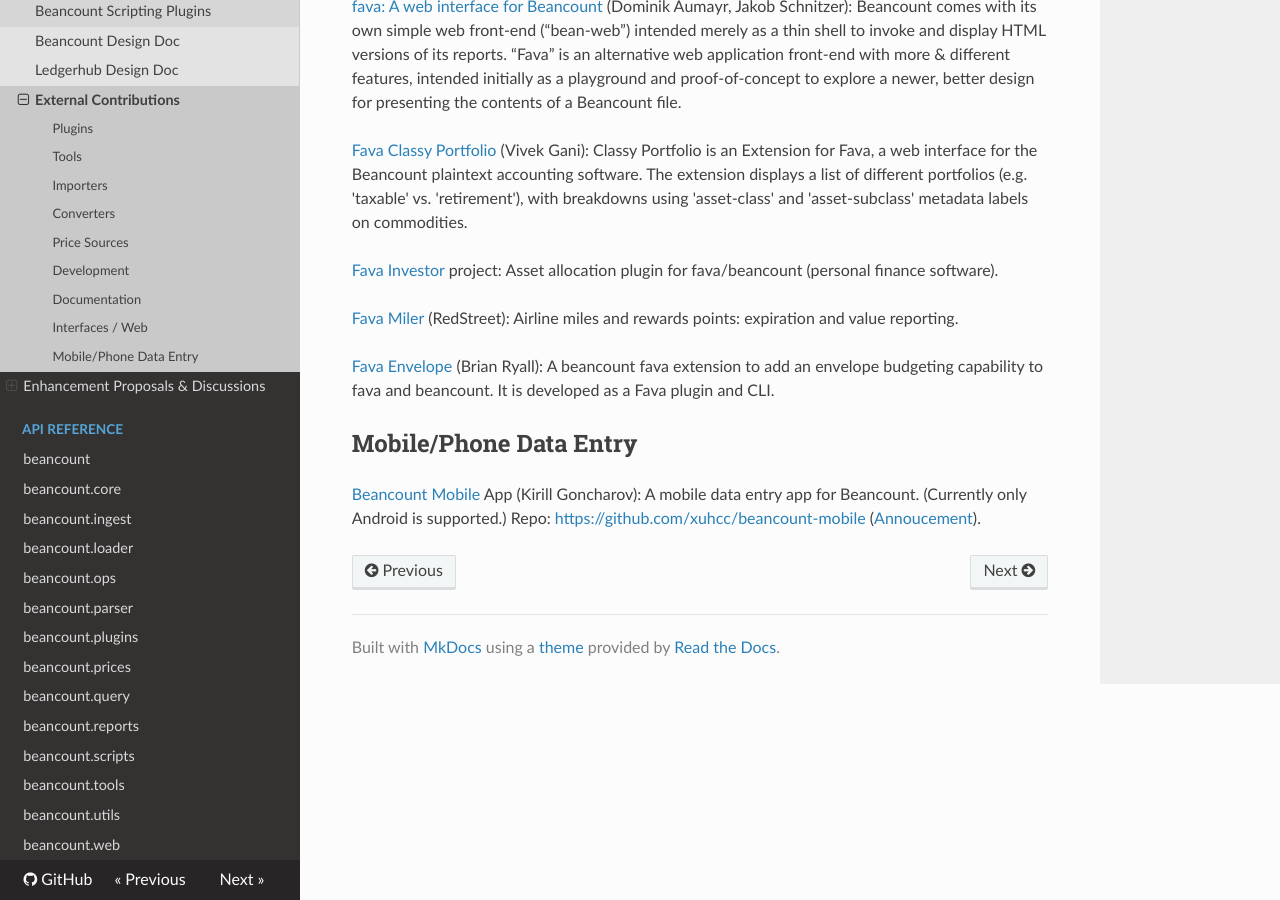
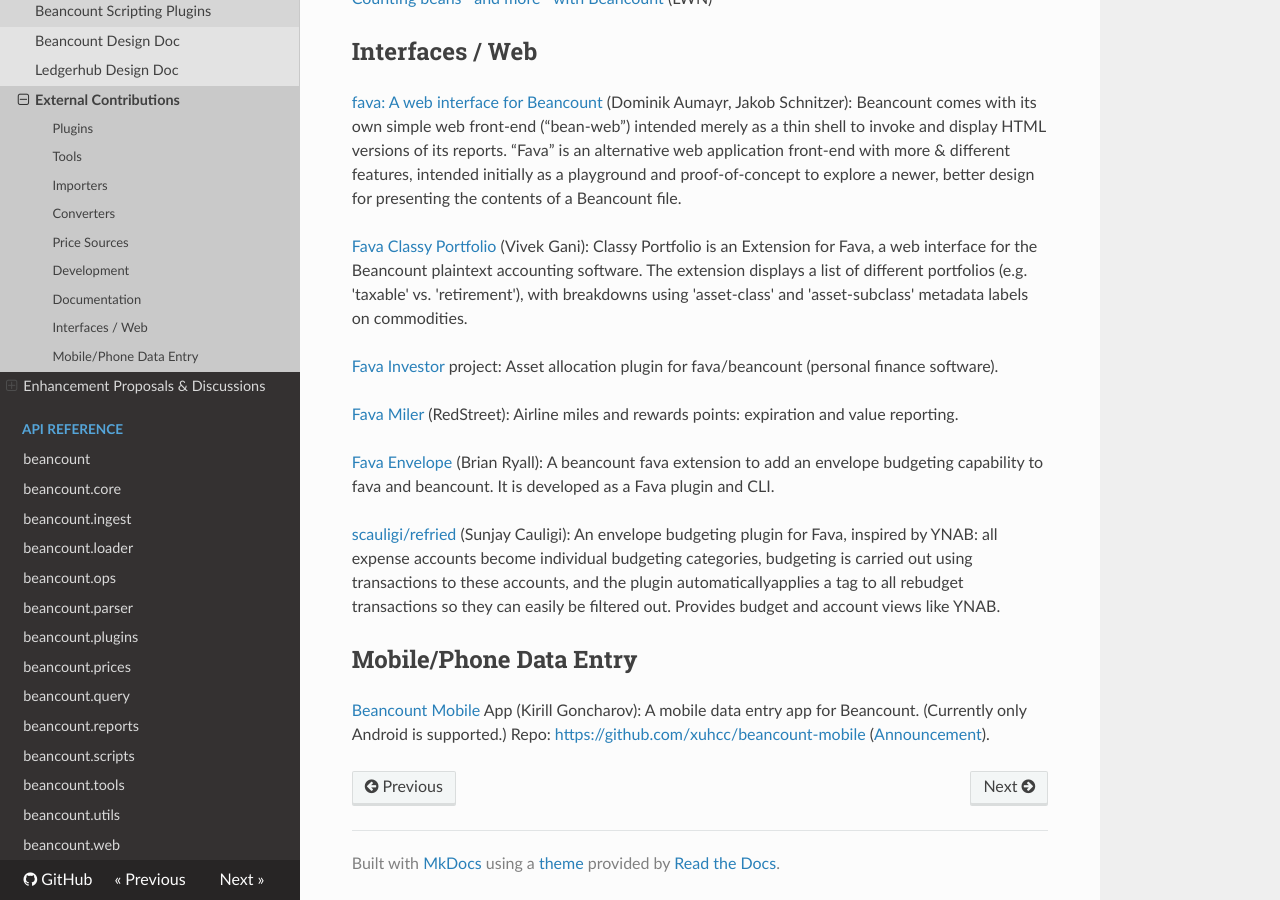
Before and after one commit to beancount/docs, an MkDocs documentation site: the page built from docs/external_contributions.md, in a window 1280 px wide and 900 px high, scrolled down 4101 px. Built offline with MkDocs 1.6.1, drawn with Linux system fonts in a browser that asks for light colours; some of the changed text lies outside the part shown.

Commit message:
Re-generate docs

```diff
--- a/docs/external_contributions.md
+++ b/docs/external_contributions.md
@@ -67,6 +67,10 @@
 [<span class="underline">montaropdf/beancount-importers</span>](https://github.com/montaropdf/beancount-importers/): An importer to extract overtime and vacation from a timesheet format for invoicing customers.
 
 [<span class="underline">siddhantgoel/beancount-dkb</span>](https://github.com/siddhantgoel/beancount-dkb) (Siddhant Goel): importer for DKB CSV files.
+
+[<span class="underline">prabusw/beancount-importer-zerodha</span>](https://github.com/prabusw/beancount-importer-zerodha): Importer for the Indian broker Zerodha.
+
+[<span class="underline">swapi/beancount-utils</span>](https://github.com/swapi/beancount-utils) : Another importer for Zerodha.
 
 Converters<a id="converters"></a>
 ---------------------------------
@@ -145,7 +149,9 @@
 
 [<span class="underline">Fava Envelope</span>](https://github.com/bryall/fava-envelope) (Brian Ryall): A beancount fava extension to add an envelope budgeting capability to fava and beancount. It is developed as a Fava plugin and CLI.
 
+[<span class="underline">scauligi/refried</span>](https://github.com/scauligi/refried) (Sunjay Cauligi): An envelope budgeting plugin for Fava, inspired by YNAB: all expense accounts become individual budgeting categories, budgeting is carried out using transactions to these accounts, and the plugin automaticallyapplies a tag to all rebudget transactions so they can easily be filtered out. Provides budget and account views like YNAB.
+
 Mobile/Phone Data Entry<a id="mobilephone-data-entry"></a>
 ----------------------------------------------------------
 
-[<span class="underline">Beancount Mobile</span>](https://play.google.com/store/apps/details?id=link.beancount.mobile) App (Kirill Goncharov): A mobile data entry app for Beancount. (Currently only Android is supported.) Repo: [<span class="underline">https://github.com/xuhcc/beancount-mobile</span>](https://github.com/xuhcc/beancount-mobile) ([<span class="underline">Annoucement</span>](https://groups.google.com/d/msgid/beancount/014e0879-70e0-4cac-b884-82d8004e1b43%40googlegroups.com?utm_medium=email&utm_source=footer)).
+[<span class="underline">Beancount Mobile</span>](https://play.google.com/store/apps/details?id=link.beancount.mobile) App (Kirill Goncharov): A mobile data entry app for Beancount. (Currently only Android is supported.) Repo: [<span class="underline">https://github.com/xuhcc/beancount-mobile</span>](https://github.com/xuhcc/beancount-mobile) ([<span class="underline">Announcement</span>](https://groups.google.com/d/msgid/beancount/014e0879-70e0-4cac-b884-82d8004e1b43%40googlegroups.com?utm_medium=email&utm_source=footer)).
```
Also changed, not shown: docs/beancount_language_syntax.md (+6 -6 lines), docs/fetching_prices_in_beancount.md (+2 -2 lines).
